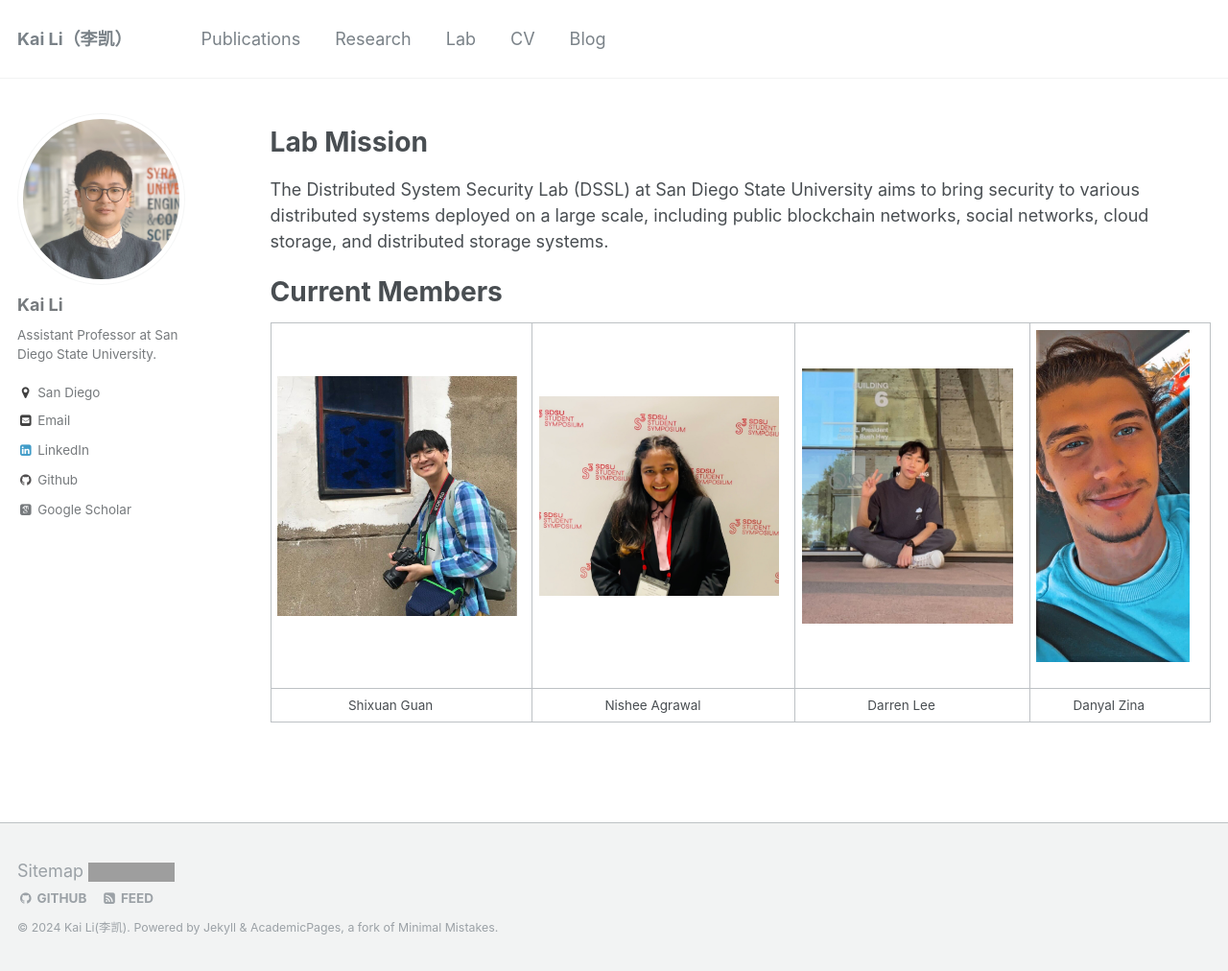
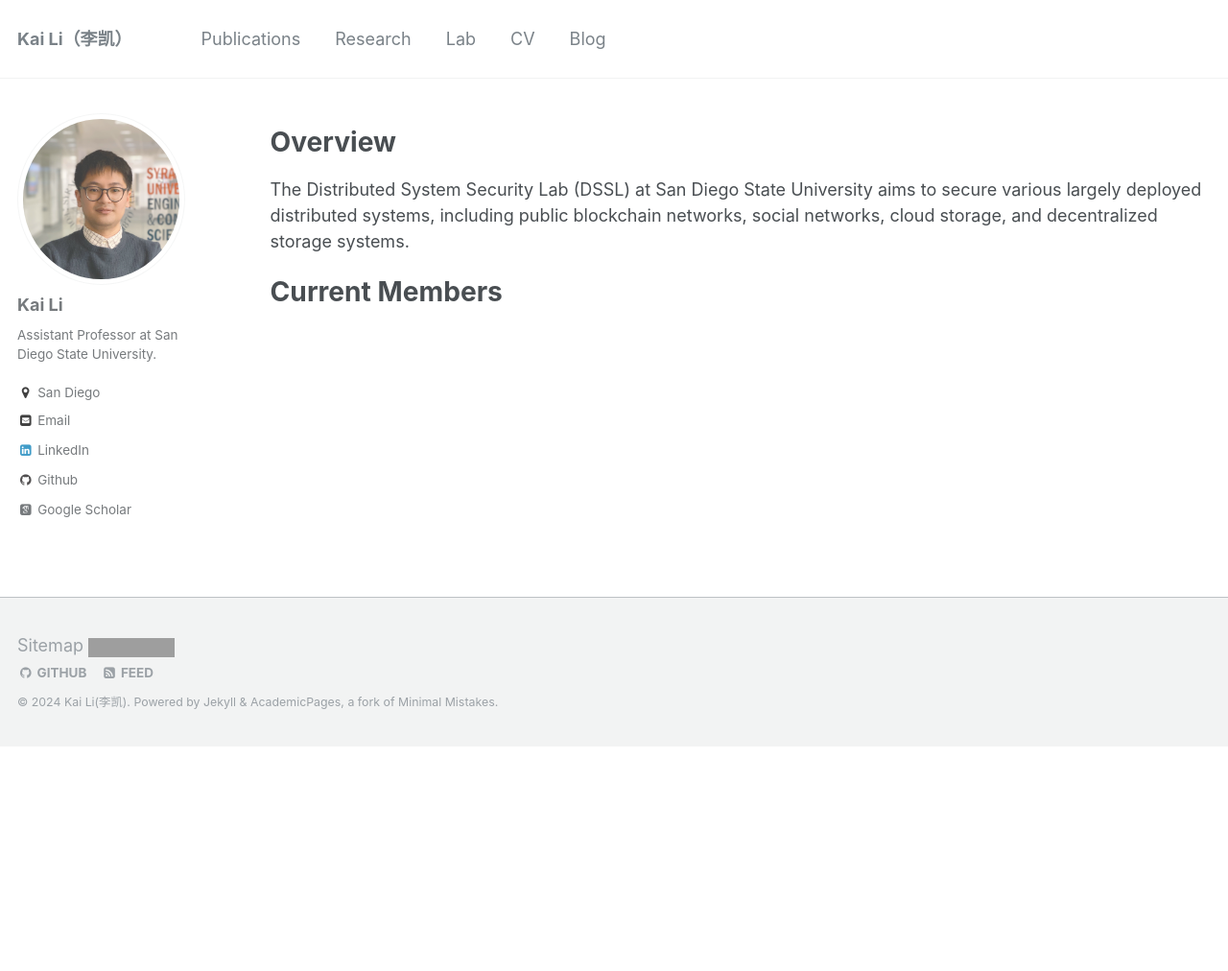
Before and after one commit to likai1993/likai1993.github.io, a Jekyll site: the page built from _pages/lab.md, in a window 1280 px wide and 1012 px high. Shown: the whole window at 96% size. Built offline with Jekyll 4.4.1, drawn with Linux system fonts in a browser that asks for light colours; some web fonts are replaced; grey boxes are pictures that could not be loaded.

Commit message:
Update lab.md

```diff
--- a/_pages/lab.md
+++ b/_pages/lab.md
@@ -7,13 +7,14 @@ redirect_from:
   - /resume
 ---
 
-Lab Mission
+Overview
 ======
 
-The Distributed System Security Lab (DSSL) at San Diego State University aims to bring security to various distributed systems deployed on a large scale, including public blockchain networks, social networks, cloud storage, and distributed storage systems.
+The Distributed System Security Lab (DSSL) at San Diego State University aims to secure various largely deployed distributed systems, including public blockchain networks, social networks, cloud storage, and decentralized storage systems.
 
 Current Members
 ======
+<!--
 <table>
 <tr>
 <td><img src="../images/shixuan.jpg" alt="SC" width="250px" height="250px">&nbsp;&nbsp;&nbsp;&nbsp;&nbsp;&nbsp;</td>
@@ -28,6 +29,7 @@ Current Members
 <td align="center"><a href="https://likai1993.github.io/lab/">Danyal Zina</a>&nbsp;&nbsp;&nbsp;&nbsp;&nbsp;&nbsp;</td>
     </tr>
 </table>
+-->
 
 <!--
 <h2>Master Students</h2>
```
